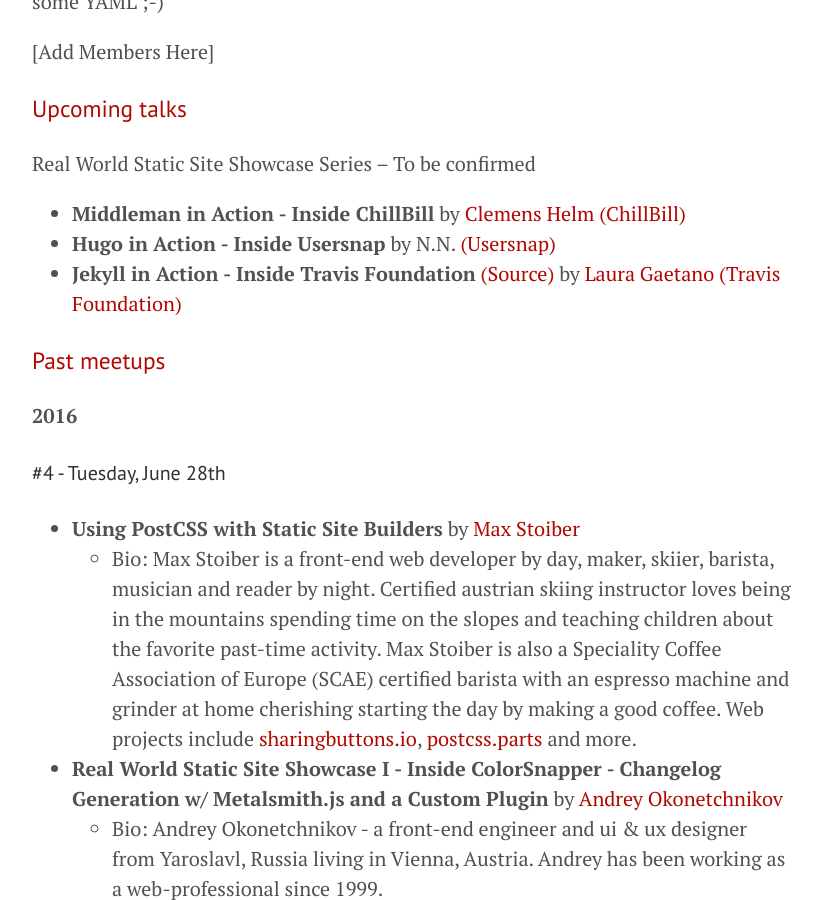
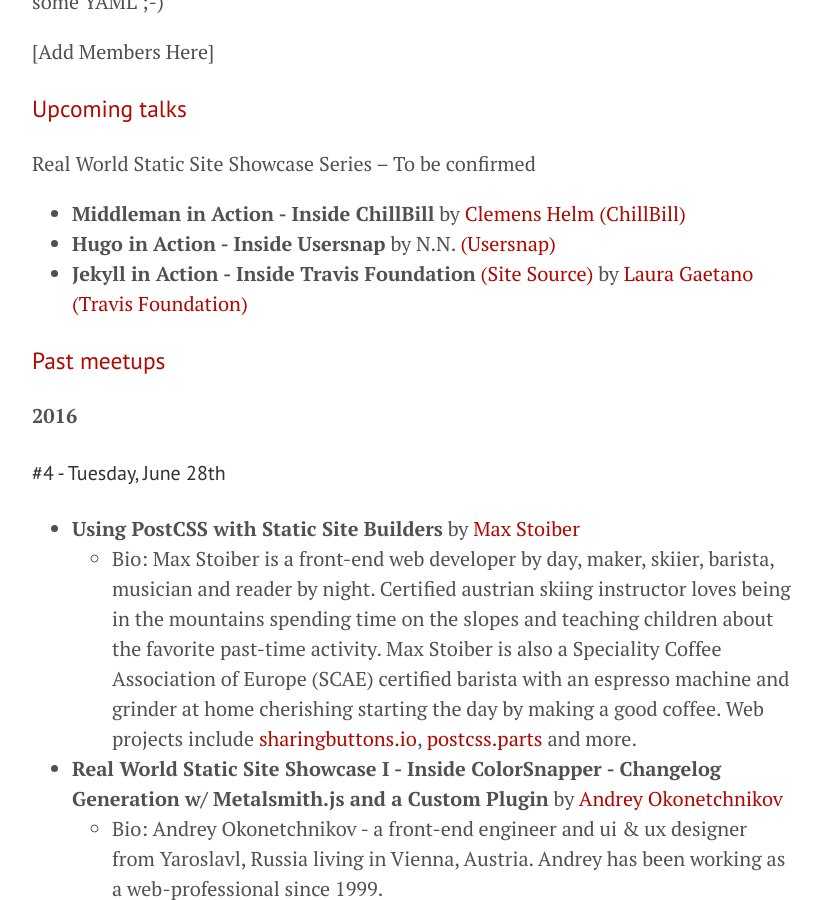
Before and after one commit to goodbyeaustria/archive, a Jekyll site: the page built from index.md, in a window 1280 px wide and 900 px high, scrolled down 1516 px. Shown: the whole window, without its empty margins (228-1050 px from the left). Built offline with Jekyll 4.4.1, drawn with Linux system fonts in a browser that asks for light colours; some of the changed text lies outside the part shown.

Commit message:
Update index.md

```diff
--- a/index.md
+++ b/index.md
@@ -58,7 +58,7 @@
 
 - **Middleman in Action - Inside ChillBill** by [Clemens Helm](https://twitter.com/clemenshelm) [(ChillBill)](https://chillbill.co)
 - **Hugo in Action - Inside Usersnap** by N.N. [(Usersnap)](https://usersnap.com)
-- **Jekyll in Action - Inside Travis Foundation** [(Source)](https://github.com/travis-ci/travis-foundation) by [Laura Gaetano](https://github.com/alicetragedy) [(Travis Foundation)](http://foundation.travis-ci.org)
+- **Jekyll in Action - Inside Travis Foundation** [(Site Source)](https://github.com/travis-ci/travis-foundation) by [Laura Gaetano](https://github.com/alicetragedy) [(Travis Foundation)](http://foundation.travis-ci.org)
 
 
 ### Past meetups
@@ -89,7 +89,7 @@
 - **Static site generating for podcasting with Octopress** by [Stefan Haslinger](https://twitter.com/informatom), [Aua-Uff-Code Podcast](https://aua-uff-co.de) [(Source)](https://github.com/aua-uff-code/aua-uff-co.de)
    - Bio: Entrepreneur, Rationalist, Cyclist, Agnostic, Software Developer, Physicist, Mathematician, Astronomer, Biertaucher Podcaster
    - Summary: An overview of the current state of podcast publishing (problems, challenges, requirements) and how some of the issues can be resolved by Octopod, a static site generator (based on Jekyll and parts of Octopress) dedicated to podcasting. Stefan will go into details of secure and quick publishing (static, https, rsync) and show off some nice features of Octopod (Twitter, Disqus, Flattr + Podlove Webplayer integrations) in a live demo. Furthermore  will encourage you getting started with podcasting via a minimal setup and introduce you to the Viennese podcasting community (Podcasting meetup, Biertaucher podcast).
-- **Real World Static Site Show Case - [Tierarztpraxis Kaisterstrasse](http://tierarztpraxis-kaiserstrasse.at)** [(Source)](https://github.com/richardtraindl/tierarztpraxis-kaiserstrasse.at) by Richard Traindl
+- **Real World Static Site Show Case - [Tierarztpraxis Kaisterstrasse](http://tierarztpraxis-kaiserstrasse.at)** [(Site Source)](https://github.com/richardtraindl/tierarztpraxis-kaiserstrasse.at) by Richard Traindl
   - Bio: Richard Traindl is a product manager by day and html & css wrangler by night.
   - Summary: A insight look at a small business website for a veterinary practice in Vienna built using the Jekyll static site builder; uses a JavaScript picture gallery and includes some breakpoints for a (simple) hand-coded responsive (mobile) design.
 
```
